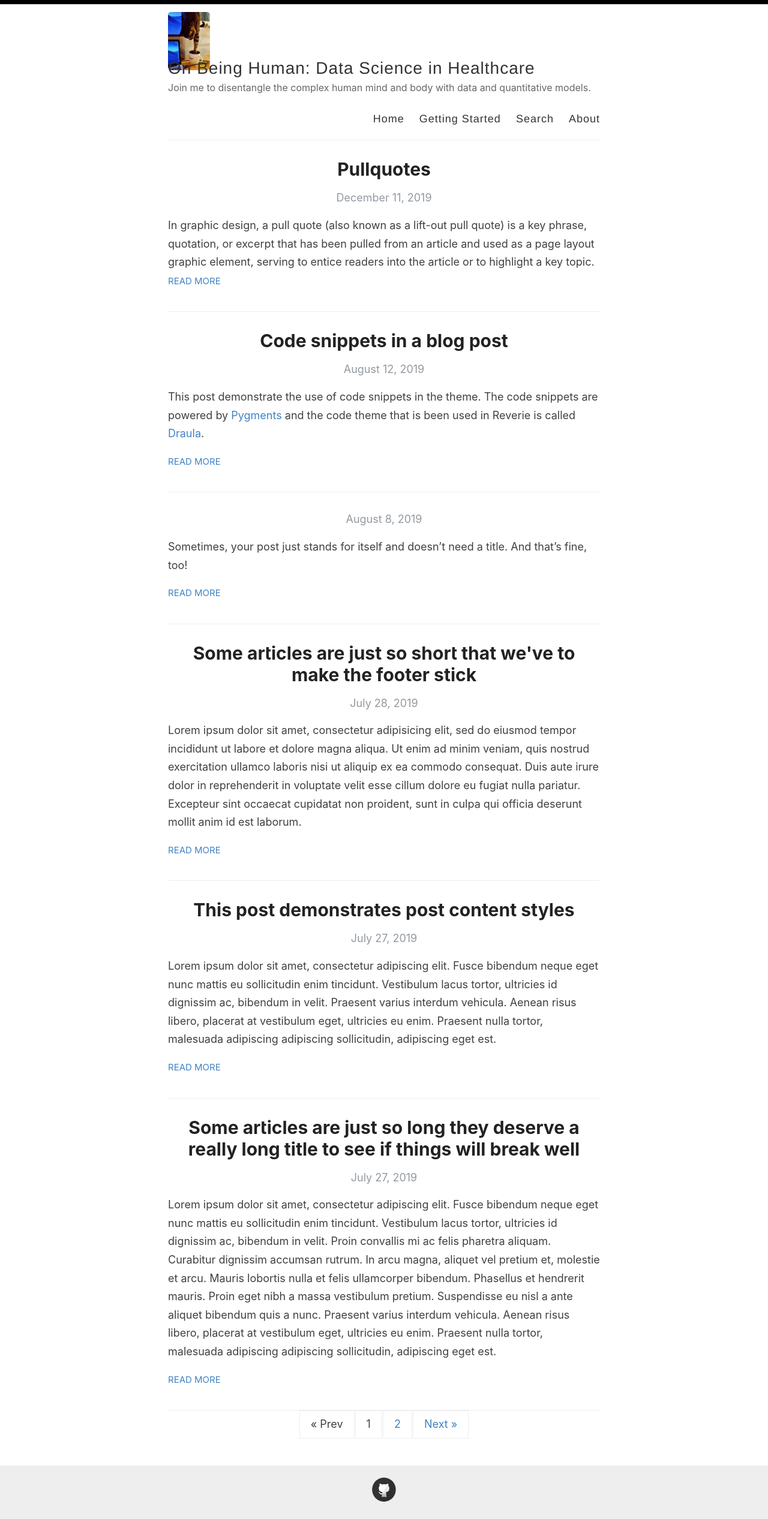
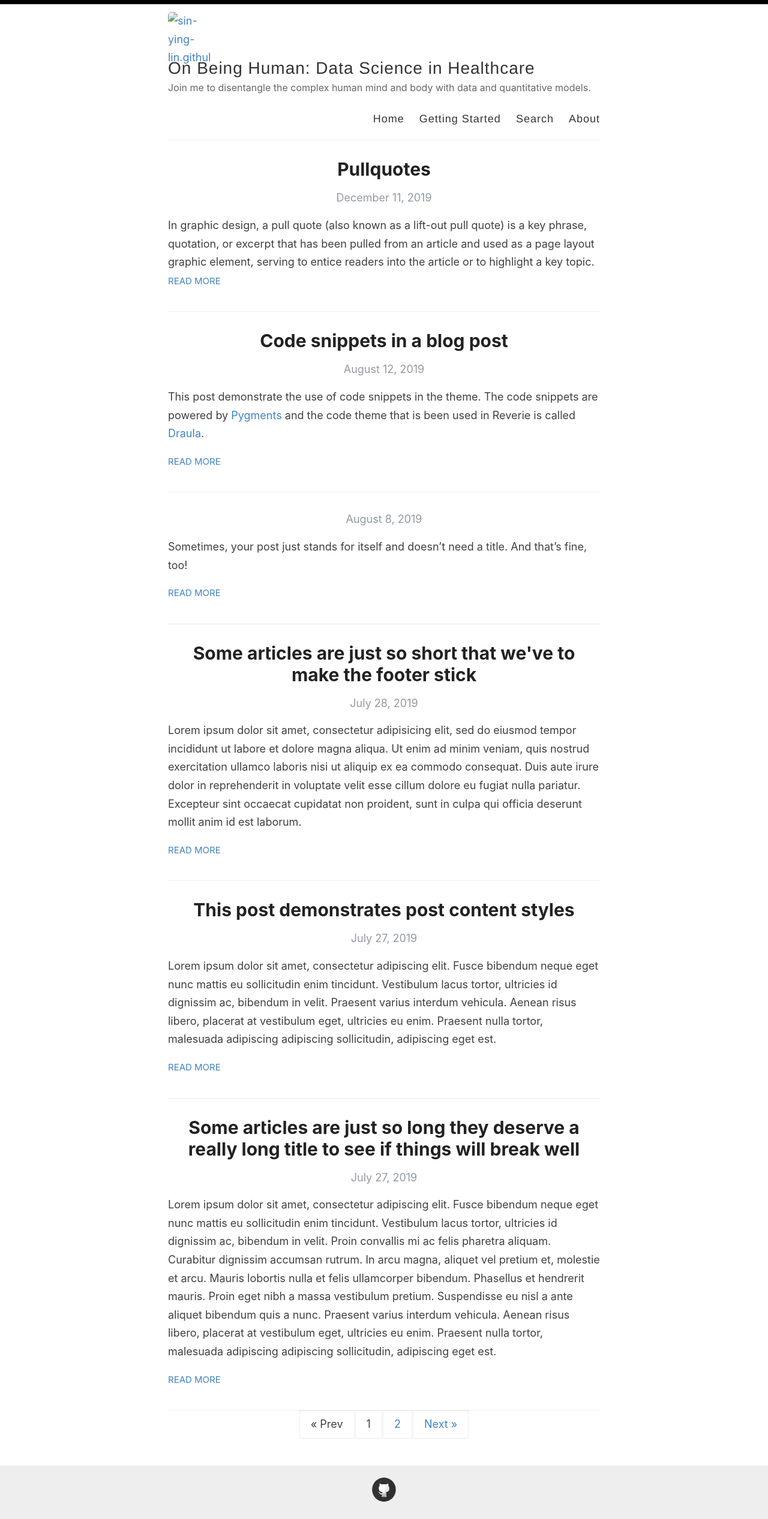
Before and after one commit to sin-ying-lin/sin-ying-lin.github.io, a Jekyll site: the page built from index.html, in a window 1280 px wide. Shown: the whole page at 60% size. Built offline with Jekyll 4.4.1, drawn with Linux system fonts in a browser that asks for light colours; the list of posts is cut into pages by our own code.

Commit message:
Update _config.yml

```diff
--- a/_config.yml
+++ b/_config.yml
@@ -12,7 +12,7 @@ author: Elaina Lin
 description: Join me to disentangle the complex human mind and body with data and quantitative models.
 
 # URL of your avatar or profile pic (you could use your GitHub profile pic)
-avatar: /images/Cat.JPG
+avatar:
 #
 # Flags below are optional
 #
```
